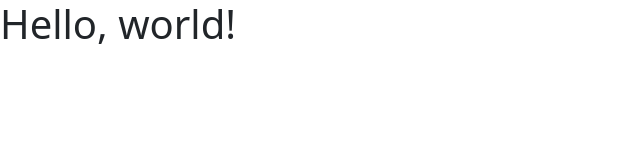
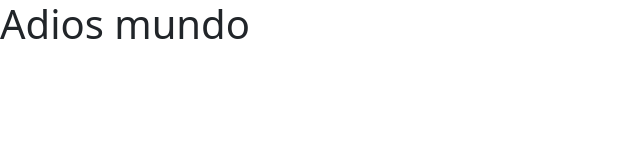
Before and after one commit to NicoleCampos19/Practica-Ramas, a plain HTML site: page index.html in a window 1280 px wide. Shown: the whole page, without its empty margins (0-640 px from the left). Drawn offline with nearby package versions, Linux system fonts and the light colour scheme.

Commit message:
Conexion

```diff
--- a/index.html
+++ b/index.html
@@ -7,7 +7,7 @@
     <link href="https://cdn.jsdelivr.net/npm/bootstrap@5.3.2/dist/css/bootstrap.min.css" rel="stylesheet" integrity="sha384-T3c6CoIi6uLrA9TneNEoa7RxnatzjcDSCmG1MXxSR1GAsXEV/Dwwykc2MPK8M2HN" crossorigin="anonymous">
   </head>
   <body>
-    <h1>Hello, world!</h1>
+    <h1>Adios mundo</h1>
     <script src="https://cdn.jsdelivr.net/npm/bootstrap@5.3.2/dist/js/bootstrap.bundle.min.js" integrity="sha384-C6RzsynM9kWDrMNeT87bh95OGNyZPhcTNXj1NW7RuBCsyN/o0jlpcV8Qyq46cDfL" crossorigin="anonymous"></script>
   </body>
 </html>
```
